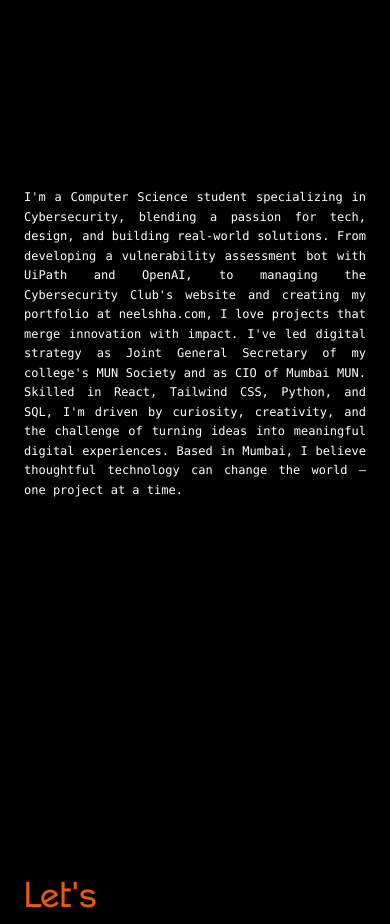
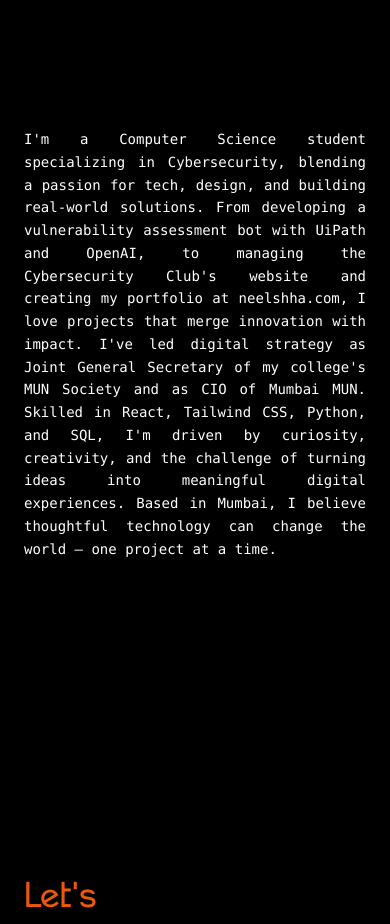
Before and after one commit to neelshha/clean-portfolio-template, a React (Vite) app: page / in a window 390 px wide. Shown: the part 7400-8324 px from the top of the page. Built offline with nearby package versions, Linux system fonts and the light colour scheme.

Commit message:
About.tsx update

```diff
--- a/src/components/About.tsx
+++ b/src/components/About.tsx
@@ -36,7 +36,7 @@ export default function About() {
             initial={{ opacity: 0, y: 50 }}
             animate={isVisible ? { opacity: 1, y: 0 } : { opacity: 0, y: 50 }}
             transition={{ duration: 0.8, ease: 'easeOut' }}
-            className="max-w-2xl text-xs sm:text-base font-mono text-justify leading-relaxed"
+            className="max-w-2xl text-sm sm:text-base font-mono text-justify leading-relaxed"
           >
             <p>
               I'm a Computer Science student specializing in Cybersecurity, blending a passion for tech, design, and building real-world solutions. From developing a vulnerability assessment bot with UiPath and OpenAI, to managing the Cybersecurity Club's website and creating my portfolio at neelshha.com, I love projects that merge innovation with impact. I've led digital strategy as Joint General Secretary of my college's MUN Society and as CIO of Mumbai MUN. Skilled in React, Tailwind CSS, Python, and SQL, I'm driven by curiosity, creativity, and the challenge of turning ideas into meaningful digital experiences. Based in Mumbai, I believe thoughtful technology can change the world — one project at a time.
```
